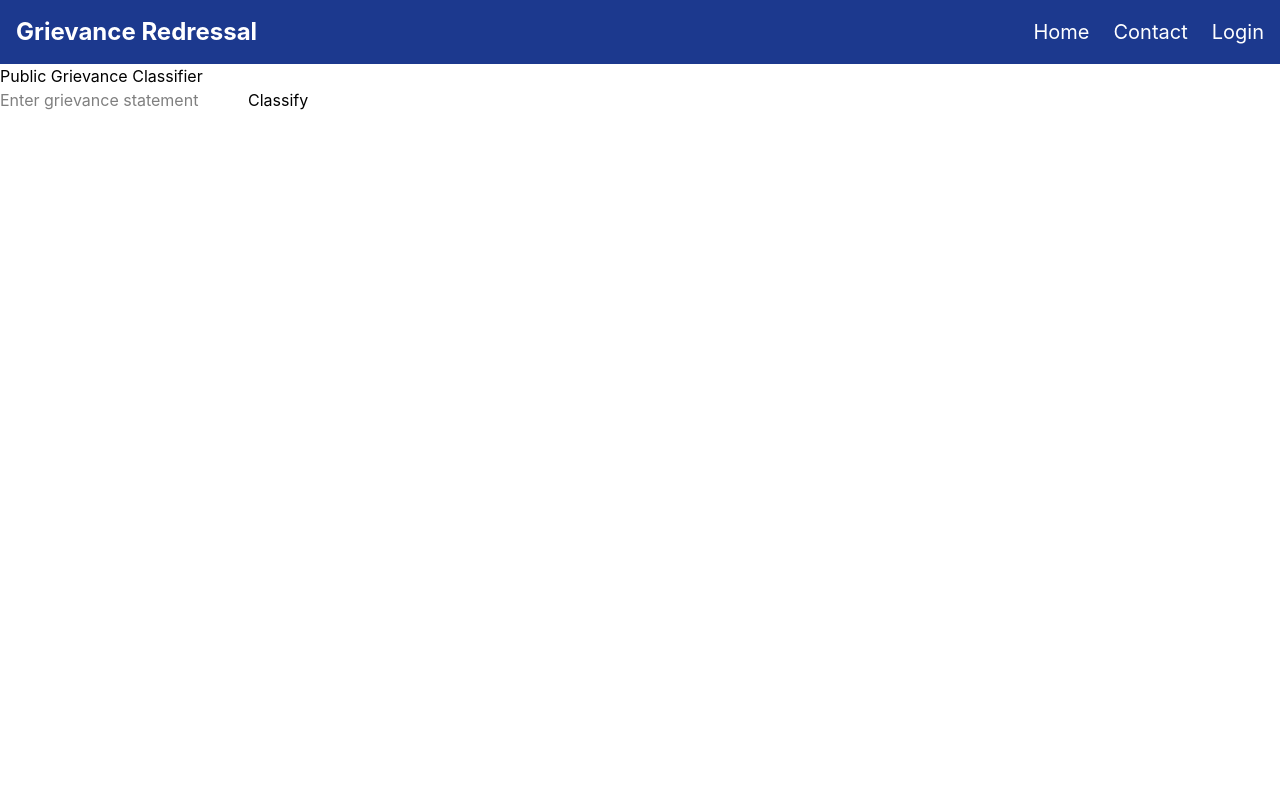
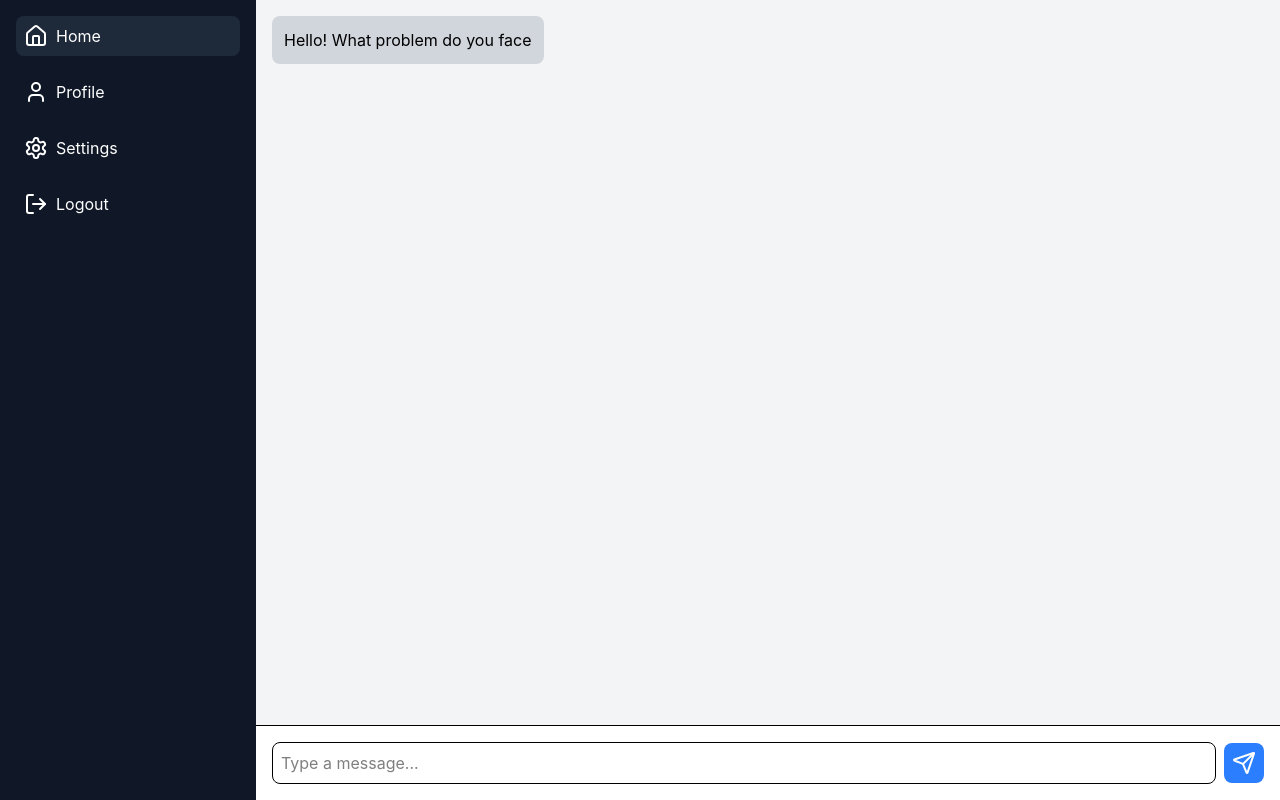
Before and after one commit to KuberTheGreat/HOF_6.0, a React app in the folder HOF/src/: page / in a window 1280 px wide. Built offline with nearby package versions, Linux system fonts and the light colour scheme; the HTML template or start-up script is replaced by a standard one.

Commit message:
Added the chatbot UI and classification replies

```diff
--- a/HOF/src/App.jsx
+++ b/HOF/src/App.jsx
@@ -1,18 +1,15 @@
 import Home from "./pages/Home";
 import Navbar from "./components/Navbar";
 import { BrowserRouter as Router, Routes, Route } from 'react-router-dom';
+import Sidebar from "./components/Sidebar";
+import Chatbot from "./pages/Chatbot";
+import GrievanceForm from "./pages/GrievanceForm";
 
 function App() {
     return (
-        <Router>
-          <div className="min-h-screen bg-white">
-            <Navbar />
-            <Routes>
-              <Route path="/" element={<Home />} />
-            </Routes>
-          </div>
-        </Router>
-        // <Home/>
-      );
+        <div>
+            <Home/>
+        </div>
+    );
 }
 export default App;
--- /dev/null
+++ b/HOF/src/components/Sidebar.jsx
@@ -0,0 +1,36 @@
+import { useState } from "react";
+import { Menu, Home, User, Settings, LogOut } from "lucide-react";
+
+export default function Sidebar() {
+  const isOpen = true;
+
+  return (
+    <div className="flex">
+      <div className={`h-screen bg-gray-900 text-white p-4 transition-all ${isOpen ? "w-64" : "w-16"}`}>
+        <button
+          className="mb-4 flex items-center gap-2 p-2 rounded-lg bg-gray-800 hover:bg-gray-700 w-full"
+        >
+          <Home size={24} />
+          {isOpen && <span>Home</span>}
+        </button>
+
+        {/* Navigation */}
+        <nav className="flex flex-col gap-4">
+          <NavItem icon={<User />} text="Profile" isOpen={true}/>
+          <NavItem icon={<Settings />} text="Settings" isOpen={true}/>
+          <NavItem icon={<LogOut />} text="Logout" isOpen={true} />
+        </nav>
+      </div>
+    </div>
+  );
+}
+
+// Sidebar Item Component
+function NavItem({ icon, text, isOpen }) {
+  return (
+    <div className="flex items-center gap-2 p-2 rounded-lg hover:bg-gray-700 cursor-pointer">
+      {icon}
+      {isOpen && <span>{text}</span>}
+    </div>
+  );
+}
--- /dev/null
+++ b/HOF/src/pages/Chatbot.jsx
@@ -0,0 +1,59 @@
+import { useState } from "react";
+import { Send } from "lucide-react";
+
+export default function Chatbot({ data }) {
+  const [messages, setMessages] = useState([
+    { text: "Hello! What problem do you face", sender: "bot" },
+  ]);
+  const [input, setInput] = useState("");
+
+  const sendMessage = () => {
+    if (!input.trim()) return;
+
+    const newMessage = { text: input, sender: "user" };
+    setMessages([...messages, newMessage]);
+    setInput("");
+
+    // Simulate bot response
+    setTimeout(() => {
+      setMessages((prev) => [
+        ...prev,
+        { text: `Your grievance is under ${data.department}`, sender: "bot" },
+      ]);
+    }, 1000);
+  };
+
+  return (
+    <div className="flex flex-col h-screen bg-gray-100">
+      {/* Chat Display */}
+      <div className="flex-1 p-4 overflow-y-auto">
+        {messages.map((msg, index) => (
+          <div key={index} className={`flex ${msg.sender === "user" ? "justify-end" : "justify-start"}`}>
+            <div
+              className={`p-3 rounded-lg mb-2 max-w-xs ${
+                msg.sender === "user" ? "bg-blue-500 text-white" : "bg-gray-300 text-black"
+              }`}
+            >
+              {msg.text}
+            </div>
+          </div>
+        ))}
+      </div>
+
+      {/* Input Box */}
+      <div className="p-4 bg-white flex items-center border-t">
+        <input
+          type="text"
+          className="flex-1 p-2 border rounded-lg outline-none"
+          placeholder="Type a message..."
+          value={input}
+          onChange={(e) => setInput(e.target.value)}
+          onKeyDown={(e) => e.key === "Enter" && sendMessage()}
+        />
+        <button className="ml-2 p-2 bg-blue-500 text-white rounded-lg" onClick={sendMessage}>
+          <Send />
+        </button>
+      </div>
+    </div>
+  );
+}
--- a/HOF/src/pages/GrievanceForm.jsx
+++ b/HOF/src/pages/GrievanceForm.jsx
@@ -1,4 +1,49 @@
+// import React, {useState} from 'react'
+// import Chatbot from './Chatbot';
+
+// const GrievanceForm = () => {
+//     const [statement, setStatement] = useState("");
+//     const [department, setDepartment] = useState("");
+
+//     const handleSubmit = async (e) => {
+//         e.preventDefault();
+//         const response = await fetch("https://project-deployement.onrender.com/predict/", {
+//             method: "POST",
+//             headers: {
+//                 "Content-Type": "application/json",
+//             },
+//             body: JSON.stringify({statement})
+//         });
+
+//         const data = await response.json();
+//         setDepartment(data);
+//     }
+
+//   return (
+//     <div>
+//         <div>
+//             <h2>Public Grievance Classifier</h2>
+//             <form onSubmit={handleSubmit}>
+//                 <input
+//                     type="text"
+//                     value={statement}
+//                     onChange={(e) => setStatement(e.target.value)}
+//                     placeholder="Enter grievance statement"
+//                     required
+//                 />
+//                 <button type="submit">Classify</button>
+//             </form>
+//             {department && <Chatbot data={department}/>}
+//         </div>
+//     </div>
+//   )
+// }
+
+// export default GrievanceForm
+
+
 import React, {useState} from 'react'
+import { Send } from "lucide-react";
 
 const GrievanceForm = () => {
     const [statement, setStatement] = useState("");
@@ -18,22 +63,84 @@ const GrievanceForm = () => {
         setDepartment(data.department);
     }
 
+    const [messages, setMessages] = useState([
+        { text: "Hello! What problem do you face", sender: "bot" },
+    ]);
+    const [input, setInput] = useState("");
+
+    const sendMessage = async(e) => {
+        if (!input.trim()) return;
+
+
+        // e.preventDefault();
+        const response = await fetch("https://project-deployement.onrender.com/predict/", {
+            method: "POST",
+            headers: {
+                "Content-Type": "application/json",
+            },
+            body: JSON.stringify({statement:input})
+        });
+
+        const data = await response.json();
+
+        const newMessage = { text: input, sender: "user" };
+        setMessages([...messages, newMessage]);
+        setInput("");
+
+        // Simulate bot response
+        setMessages((prev) => [
+        ...prev,
+        { text: `Your grievance is under ${data.department}`, sender: "bot" },
+        ]);
+    };
+
   return (
-    <div>
-      <div>
-            <h2>Public Grievance Classifier</h2>
-            <form onSubmit={handleSubmit}>
-                <input
-                    type="text"
-                    value={statement}
-                    onChange={(e) => setStatement(e.target.value)}
-                    placeholder="Enter grievance statement"
-                    required
-                />
-                <button type="submit">Classify</button>
-            </form>
-            {department && <h3>Predicted Department: {department}</h3>}
-        </div>
+    // <div>
+    //     <div>
+    //         <h2>Public Grievance Classifier</h2>
+    //         <form onSubmit={handleSubmit}>
+    //             <input
+    //                 type="text"
+    //                 value={statement}
+    //                 onChange={(e) => setStatement(e.target.value)}
+    //                 placeholder="Enter grievance statement"
+    //                 required
+    //             />
+    //             <button type="submit">Classify</button>
+    //         </form>
+    //         {department && <Chatbot data={department}/>}
+    //     </div>
+    // </div>
+    <div className="flex flex-col h-screen bg-gray-100">
+      {/* Chat Display */}
+      <div className="flex-1 p-4 overflow-y-auto">
+        {messages.map((msg, index) => (
+          <div key={index} className={`flex ${msg.sender === "user" ? "justify-end" : "justify-start"}`}>
+            <div
+              className={`p-3 rounded-lg mb-2 max-w-xs ${
+                msg.sender === "user" ? "bg-blue-500 text-white" : "bg-gray-300 text-black"
+              }`}
+            >
+              {msg.text}
+            </div>
+          </div>
+        ))}
+      </div>
+
+      {/* Input Box */}
+      <div className="p-4 bg-white flex items-center border-t">
+        <input
+          type="text"
+          className="flex-1 p-2 border rounded-lg outline-none"
+          placeholder="Type a message..."
+          value={input}
+          onChange={(e) => setInput(e.target.value)}
+          onKeyDown={(e) => e.key === "Enter" && sendMessage()}
+        />
+        <button className="ml-2 p-2 bg-blue-500 text-white rounded-lg" onClick={sendMessage}>
+          <Send />
+        </button>
+      </div>
     </div>
   )
 }
--- a/HOF/src/pages/Home.jsx
+++ b/HOF/src/pages/Home.jsx
@@ -2,13 +2,19 @@ import React, { useState } from "react";
 import { Send } from "lucide-react";
 import UP_logo from "../assets/Home/up_logo.png";
 import GrievanceForm from "./GrievanceForm";
+import Sidebar from "../components/Sidebar";
 
 
 export default function Home() {
     return(
-        <div>
-            <GrievanceForm/>
+        <div className="flex">
+            <div className="min-h-screen bg-white flex">
+                <Sidebar />
+            </div>
+
+            <div className="h-screen w-full">
+                <GrievanceForm/>
+            </div>
         </div>
-
     );
 }
```
Also changed, not shown: HOF/src/components/Navbar.jsx (indentation only), 1 other file (tests, documents, lock files or other folders).
